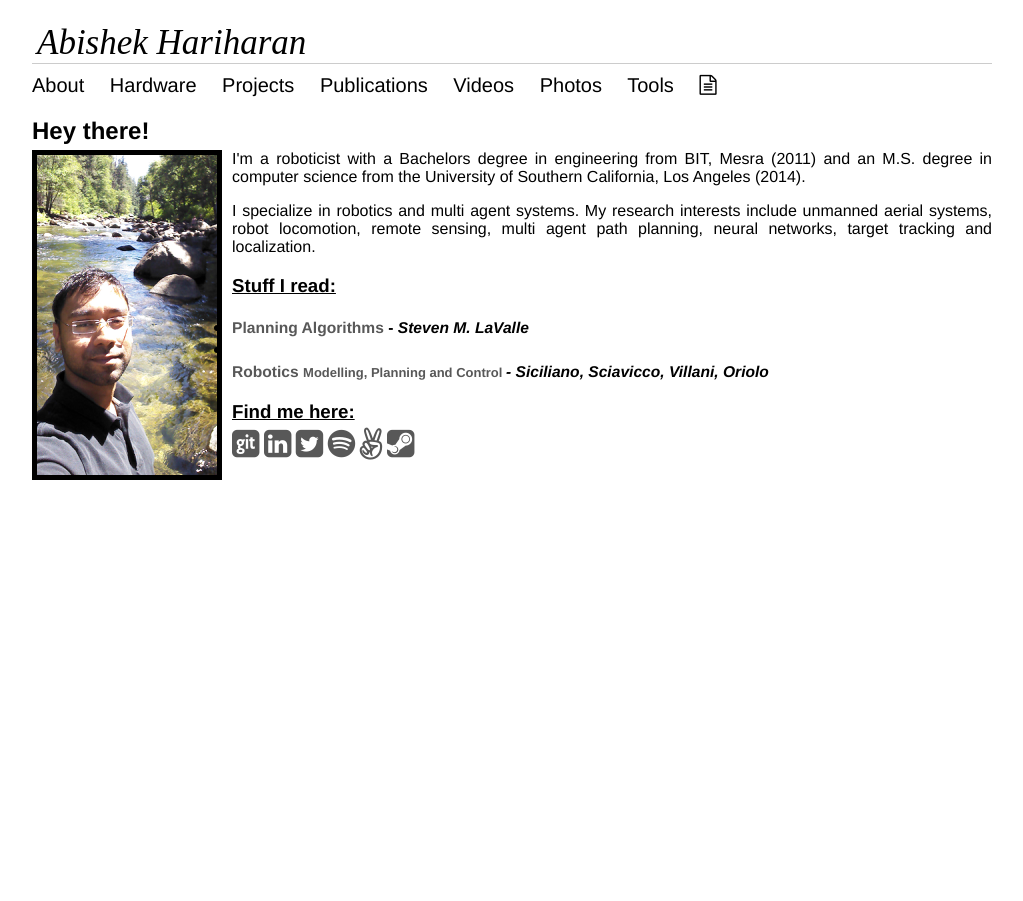
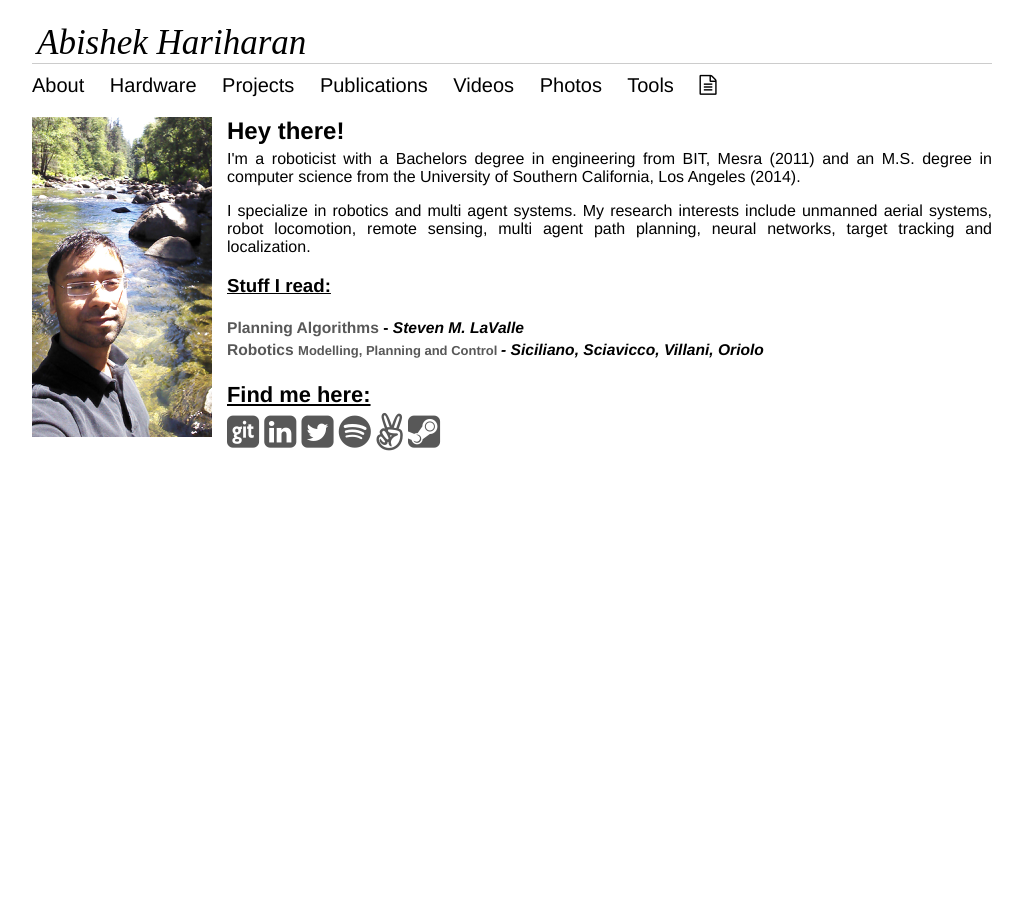
Before and after one commit to abishekh/site, a Jekyll site: the page index.html, which Jekyll copies as it is, in a window 1280 px wide. Shown: the whole page, without its empty margins (128-1151 px from the left). Built offline with Jekyll 4.4.1, drawn with Linux system fonts in a browser that asks for light colours; nearby versions of some CDN libraries; some web fonts are replaced.

Commit message:
Spacing and layout

```diff
--- a/about.html
+++ b/about.html
@@ -1,6 +1,6 @@
+
+<img align="left" style="margin-right:15px; margin-bottom:100px" src='assets/me.png' />
 <h2>Hey there!</h2>
-<img align="left" border=5 style="margin-right:10px" src='assets/me.png' />
-
 <p align="justify"> I'm a roboticist with a Bachelors degree in engineering from BIT, Mesra (2011) and an M.S. degree in computer science from the University of Southern California, Los Angeles (2014).</p>
 
 <p align="justify">I specialize in robotics and multi agent systems. My research interests include unmanned aerial systems, robot locomotion, remote sensing, multi agent path planning, neural networks, target tracking and localization.
@@ -8,10 +8,10 @@
 <h3><u>Stuff I read:</u><h3>
 <ul compact="true">
 <li><small><a href='http://planning.cs.uiuc.edu/'>Planning Algorithms</a> - <em>Steven M. LaValle</em></small></li>
-<li/><small><a href='http://link.springer.com/book/10.1007%2F978-1-84628-642-1'>Robotics <small>Modelling, Planning and Control </small></a><em>- Siciliano, Sciavicco, Villani, Oriolo </em></small>
+<li><small><a href='http://link.springer.com/book/10.1007%2F978-1-84628-642-1'>Robotics <small>Modelling, Planning and Control </small></a><em>- Siciliano, Sciavicco, Villani, Oriolo </em></small></li>
 </ul>
 
-
+<div>
 <h3><u>Find me here:</u></h3>
-<div><a href='https://github.com/abishekh'><i class="fa fa-git-square fa-2x"></i></a> <a href='https://www.linkedin.com/in/abishekh'><i class="fa fa-linkedin-square fa-2x"></i></a> <a href='https://twitter.com/_AHariharan'><i class="fa fa-twitter-square fa-2x"></i></a> <a href='http://open.spotify.com/user/abishekh'><i class="fa fa-spotify fa-2x"></i></a> <a href='https://angel.co/abishekh'><i class="fa fa-angellist fa-2x"></i></a> <a href='http://steamcommunity.com/id/serpderp/'><i class="fa fa-steam-square fa-2x"></i></a>
+<a href='https://github.com/abishekh'><i class="fa fa-git-square fa-2x"></i></a> <a href='https://www.linkedin.com/in/abishekh'><i class="fa fa-linkedin-square fa-2x"></i></a> <a href='https://twitter.com/_AHariharan'><i class="fa fa-twitter-square fa-2x"></i></a> <a href='http://open.spotify.com/user/abishekh'><i class="fa fa-spotify fa-2x"></i></a> <a href='https://angel.co/abishekh'><i class="fa fa-angellist fa-2x"></i></a> <a href='http://steamcommunity.com/id/serpderp/'><i class="fa fa-steam-square fa-2x"></i></a>
 </div>
--- a/style.css
+++ b/style.css
@@ -53,6 +53,10 @@ a:hover {
 em{
 	font-style: italic;
 }
+
+ul{
+	list-style-type:none;
+}
 #container {
   margin: 0 auto;
   width: 960px;
```
